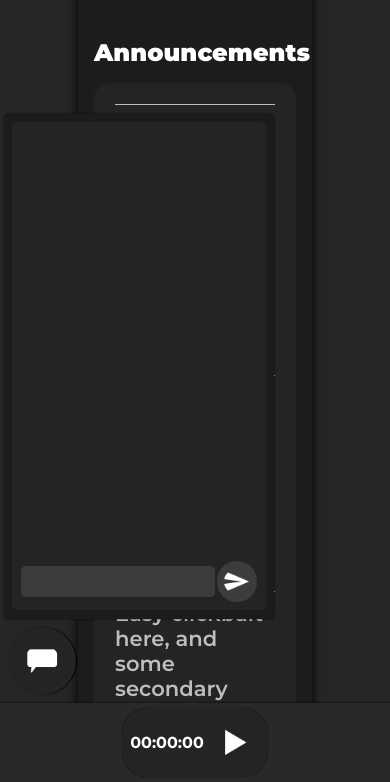
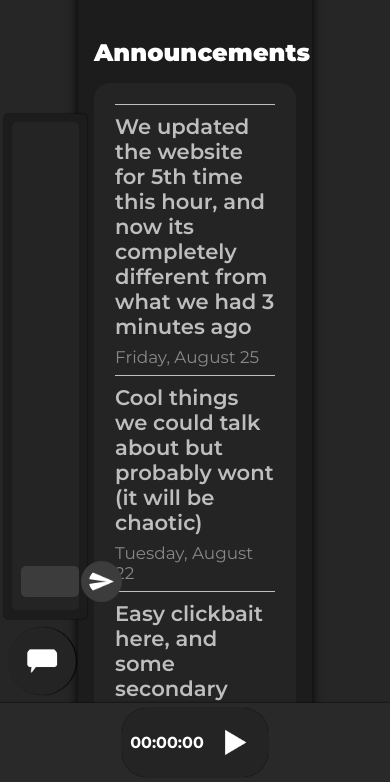
Before and after one commit to IMSA-IDET/IMSAradio, a website: page public/html/home.html in a window 390 px wide. Shown: the part 62-844 px from the top of the page. Drawn offline with nearby package versions, Linux system fonts and the light colour scheme; files whose address does not match are found by name.

Commit message:
chat toggle

```diff
--- a/public/css/chat.css
+++ b/public/css/chat.css
@@ -36,12 +36,14 @@
     height: 50vh;
     margin: 0;
     padding-top: 0;
+    width: fit-content;
 }
 
 #innerbackground-chat {
     background-color: var(--list-color);
     margin: 0;
     border-radius: 5px ;
+    width: 17vw;
 }
 
 #chat-input-container {
@@ -70,4 +72,5 @@
     height: 70%;
     padding: 1vh;
     color: var(--focus-text-color);
+    width: 15vw;
 }
```
